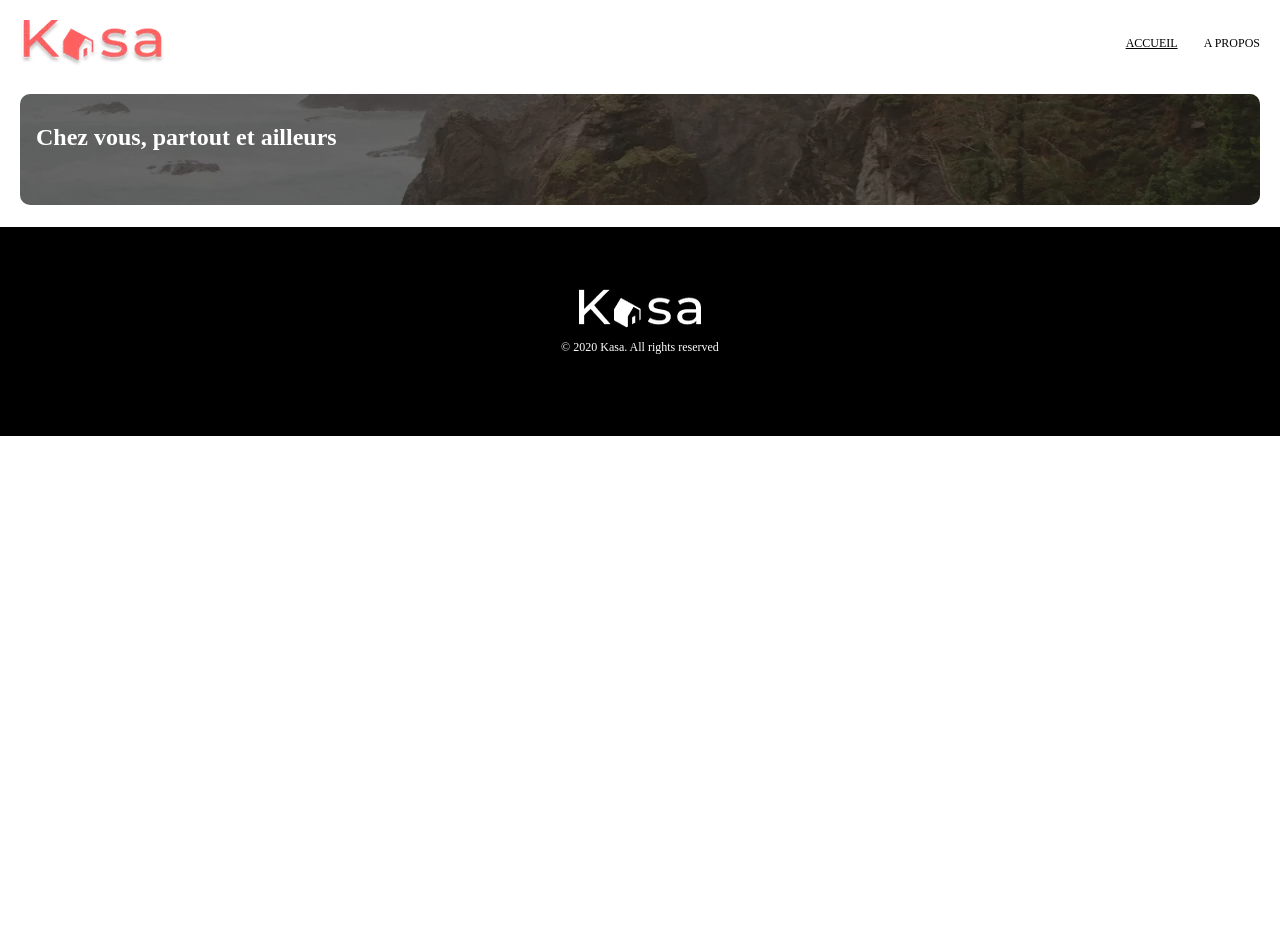
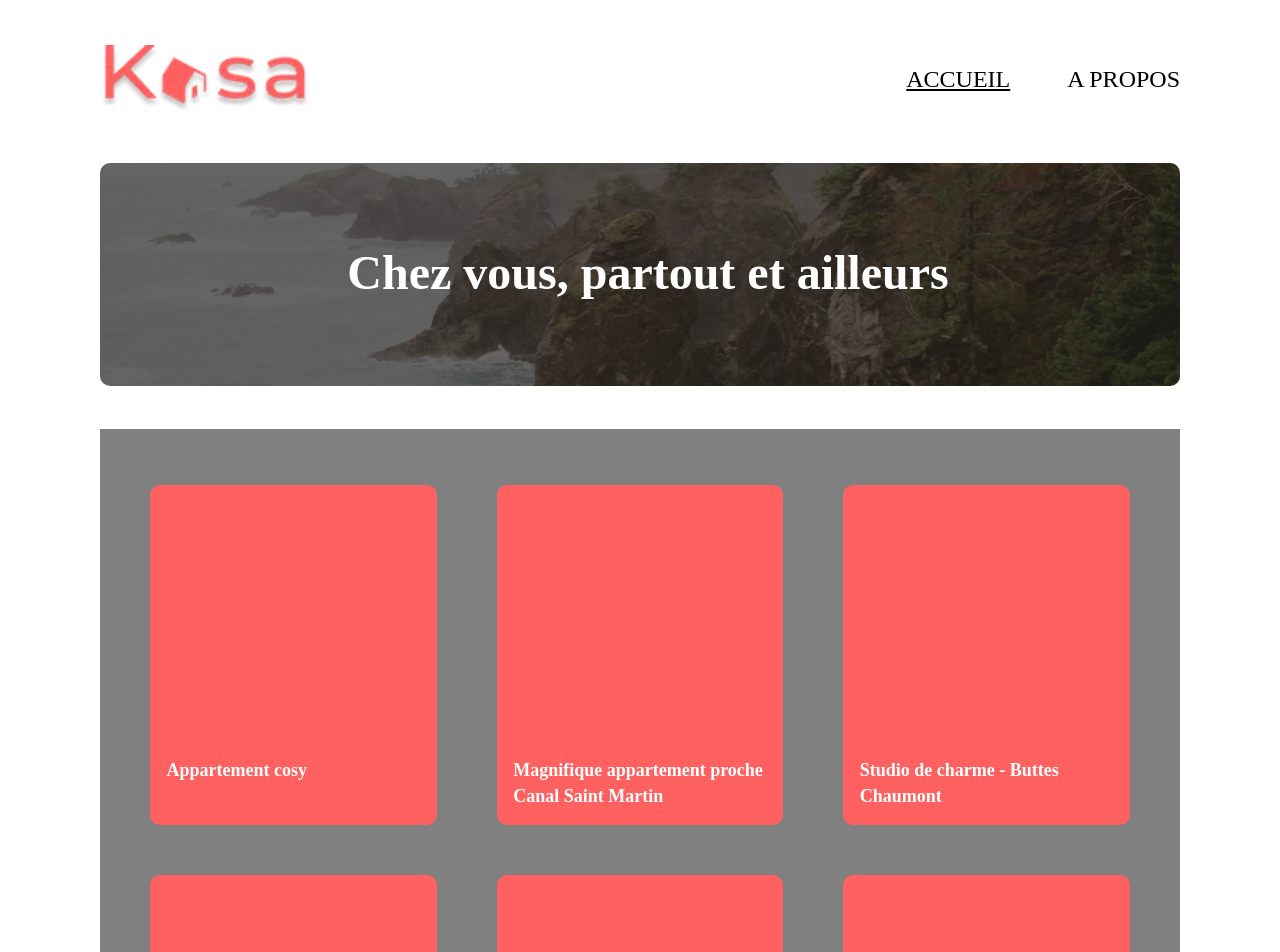
Before and after one commit to gpaunovic72/gpaunovic72-paunovic_goran_5_Kasa_112024-, a React (Create React App) app: page / in a window 1280 px wide. Shown: the top 952 px of the page. Before the commit the page ends 800 px from the top, so only its background shows below. Built offline with nearby package versions, Linux system fonts and the light colour scheme.

Commit message:
Modification des styles et ajout du responsive design

```diff
--- a/package.json
+++ b/package.json
@@ -6,6 +6,7 @@
     "@testing-library/jest-dom": "^5.14.1",
     "@testing-library/react": "^13.0.0",
     "@testing-library/user-event": "^13.2.1",
+    "prop-types": "^15.8.1",
     "react": "^18.3.1",
     "react-dom": "^18.3.1",
     "react-router": "^7.0.1",
--- a/src/components/Banner/Banner.scss
+++ b/src/components/Banner/Banner.scss
@@ -5,6 +5,14 @@
   margin: 0px 20px 22px;
   height: 111px;
   position: relative;
+  display: flex;
+  align-items: center;
+
+  @media (min-width: 768px) {
+    margin: 0px 100px 43px;
+    height: 223px;
+    justify-content: center;
+  }
 
   &__image,
   &__overlay {
@@ -12,19 +20,23 @@
     object-fit: cover;
     border-radius: 10px;
   }
+
   &__overlay {
     background-color: rgba(0, 0, 0, 0.6);
   }
   &__title {
-    position: absolute;
+    margin-left: 16px;
     z-index: 1;
     width: 67%;
-    height: 48px;
-    margin: 0;
-    top: 31px;
-    left: 16px;
+    height: 52px;
     color: #ffffff;
     font-size: 24px;
     line-height: 100%;
+
+    @media (min-width: 768px) {
+      width: auto;
+      font-size: 48px;
+      text-align: center;
+    }
   }
 }
--- /dev/null
+++ b/src/components/Card/Card.scss
@@ -0,0 +1,24 @@
+@import "../../style/variables.scss";
+@import "../../style/mixin.scss";
+
+.card {
+  margin: 0px 20px 22px;
+  cursor: pointer;
+  background-color: $background-color-element;
+  border-radius: 10px;
+  height: 255px;
+  @include position-flex;
+
+  @media (min-width: 768px) {
+    margin: 0;
+    height: 340px;
+  }
+
+  &__title {
+    line-height: $globale-line-height;
+    color: $color-title-location;
+    font-size: 18px;
+    height: 52px;
+    width: 88.5%;
+  }
+}
--- a/src/components/Card/index.jsx
+++ b/src/components/Card/index.jsx
@@ -0,0 +1,14 @@
+import PropTypes from "prop-types";
+import "../Card/Card.scss";
+
+export default function Card({ title }) {
+  return (
+    <div className="card">
+      <h2 className="card__title">{title}</h2>
+    </div>
+  );
+}
+
+Card.propTypes = {
+  title: PropTypes.string.isRequired,
+};
--- a/src/components/Footer/Footer.scss
+++ b/src/components/Footer/Footer.scss
@@ -3,7 +3,7 @@
 .footer {
   width: 100%;
   height: 209px;
-  background-color: $background-black;
+  background-color: $background-color-black;
   color: #ffffff;
   display: flex;
   flex-direction: column;
@@ -21,6 +21,10 @@
     display: flex;
     justify-content: center;
 
+    @media (min-width: 768px) {
+      font-size: 24px;
+      width: 51%;
+    }
     &--p {
       width: 70%;
       text-align: center;
--- a/src/components/Header/Header.scss
+++ b/src/components/Header/Header.scss
@@ -5,8 +5,15 @@
   display: flex;
   justify-content: space-between;
 
+  @media (min-width: 768px) {
+    margin: 45px 100px 50px;
+  }
+
   &__logo {
     height: 47px;
+    @media (min-width: 768px) {
+      height: 68px;
+    }
   }
 
   &__link {
@@ -14,12 +21,17 @@
     align-items: center;
     gap: 26px;
     padding-left: 43px;
-
+    @media (min-width: 768px) {
+      gap: 57px;
+    }
     .link {
       text-decoration: none;
       font-size: $text-font-size;
+      white-space: nowrap;
 
-      white-space: nowrap;
+      @media (min-width: 768px) {
+        font-size: 24px;
+      }
 
       &:hover {
         text-decoration: underline;
--- a/src/pages/DescriptionPage/index.jsx
+++ b/src/pages/DescriptionPage/index.jsx
@@ -1,7 +1,3 @@
-export default function DesriptionPage() {
-  return (
-    <div>
-      <h1>Description</h1>
-    </div>
-  );
+export default function DescriptionPage() {
+  return <div></div>;
 }
--- /dev/null
+++ b/src/pages/HomePage/HomePage.scss
@@ -0,0 +1,11 @@
+.card__container {
+  @media (min-width: 768px) {
+    margin: 0px 100px 50px;
+    padding: 56px 50px 43px;
+    background-color: gray;
+    display: grid;
+    grid-template-columns: repeat(3, 1fr);
+    column-gap: 60px;
+    row-gap: 50px;
+  }
+}
--- a/src/pages/HomePage/index.jsx
+++ b/src/pages/HomePage/index.jsx
@@ -1,10 +1,18 @@
+import BannerImage from "../../assets/banner-homePage.webp";
 import Banner from "../../components/Banner";
-import BannerImage from "../../assets/banner-homePage.webp";
+import Card from "../../components/Card";
+import { annoncesList } from "../../datas/annoncesList";
+import "../HomePage/HomePage.scss";
 
 export default function HomePage() {
   return (
     <div>
       <Banner image={BannerImage} title="Chez vous, partout et ailleurs" />
+      <div className="card__container">
+        {annoncesList.map((list, index) => (
+          <Card key={`${list.id}-${index}`} title={list.title} />
+        ))}
+      </div>
     </div>
   );
 }
--- a/src/style/mixin.scss
+++ b/src/style/mixin.scss
@@ -1,7 +1,11 @@
 @mixin position-absolute {
   position: absolute;
-  top: 0;
-  left: 0;
   width: 100%;
   height: 100%;
 }
+
+@mixin position-flex {
+  display: flex;
+  align-items: flex-end;
+  justify-content: center;
+}
--- a/src/style/variables.scss
+++ b/src/style/variables.scss
@@ -1,4 +1,8 @@
 $color-black: #000000;
-$background-black: #000000;
+$background-color-black: #000000;
+$background-color-element: #ff6060;
+$background-color-desktop: #f6f6f6;
 $text-font-family: Montserrat;
 $text-font-size: 12px;
+$globale-line-height: 142.6%;
+$color-title-location: #ffffff;
```
